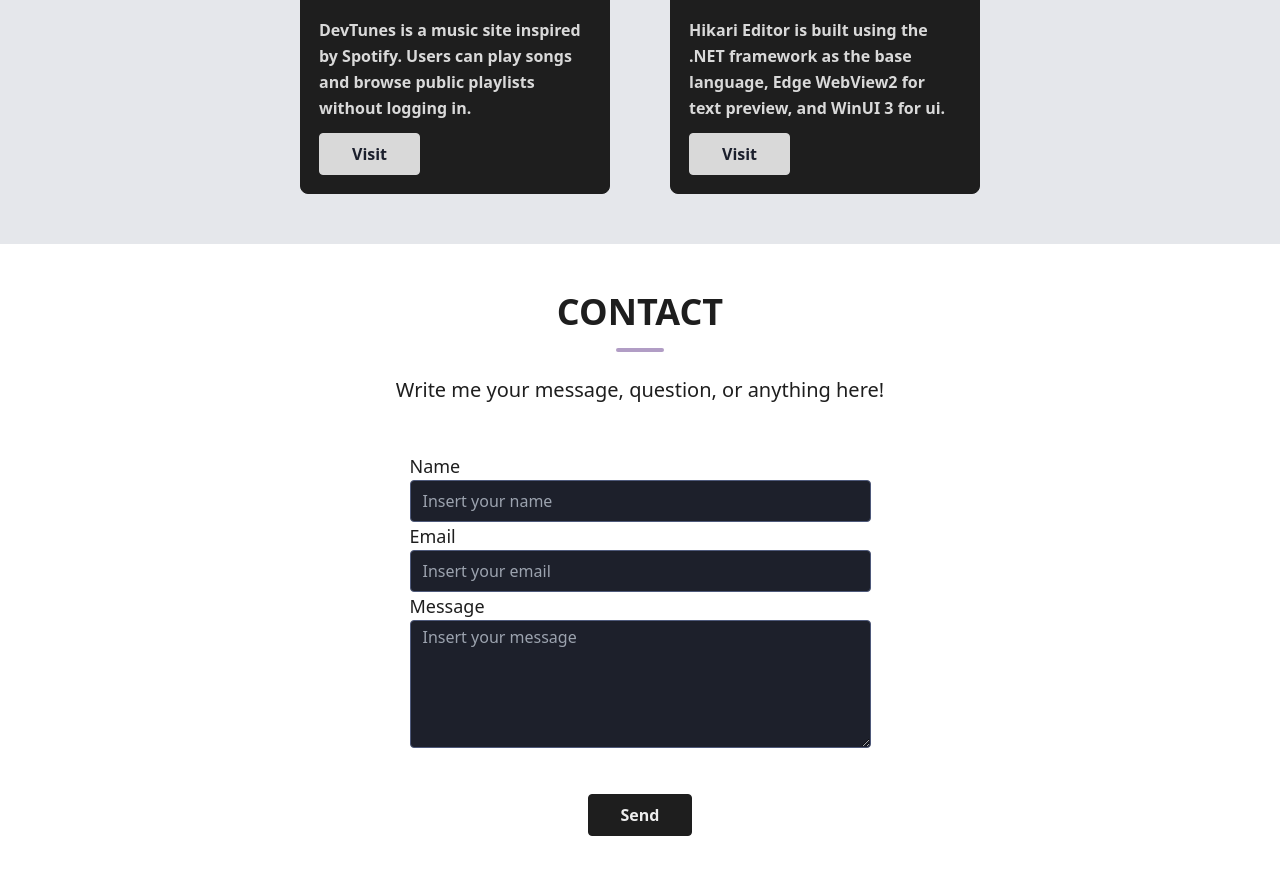
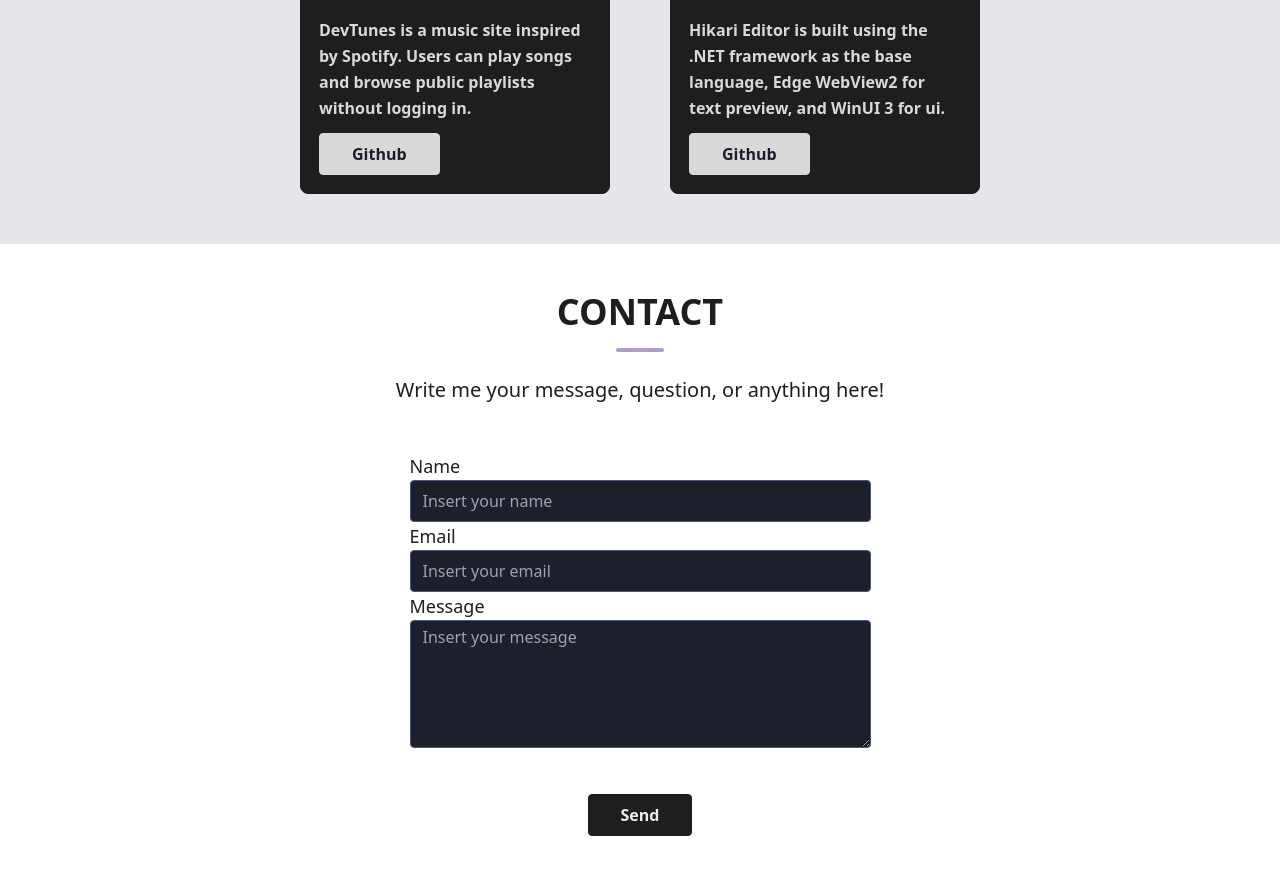
Before and after one commit to Tristanputra2119/Portofolio-Nextjs, a Next.js app: page / in a window 1280 px wide. Shown: the part 1864-2739 px from the top of the page. Built offline with nearby package versions, Linux system fonts and the light colour scheme.

Commit message:
changed project button to github

```diff
--- a/components/Project.tsx
+++ b/components/Project.tsx
@@ -32,7 +32,7 @@ const ProjectBox: React.FC<ProjectBoxProps> = ({
           <p className='leading-relaxed mb-3'>{description}</p>
           <div className='flex items-center flex-wrap '>
             <a href={visitLink} target='_blank'>
-              <button className='visit-button'>Visit</button>
+              <button className='visit-button'>Github</button>
             </a>
           </div>
         </div>
```
